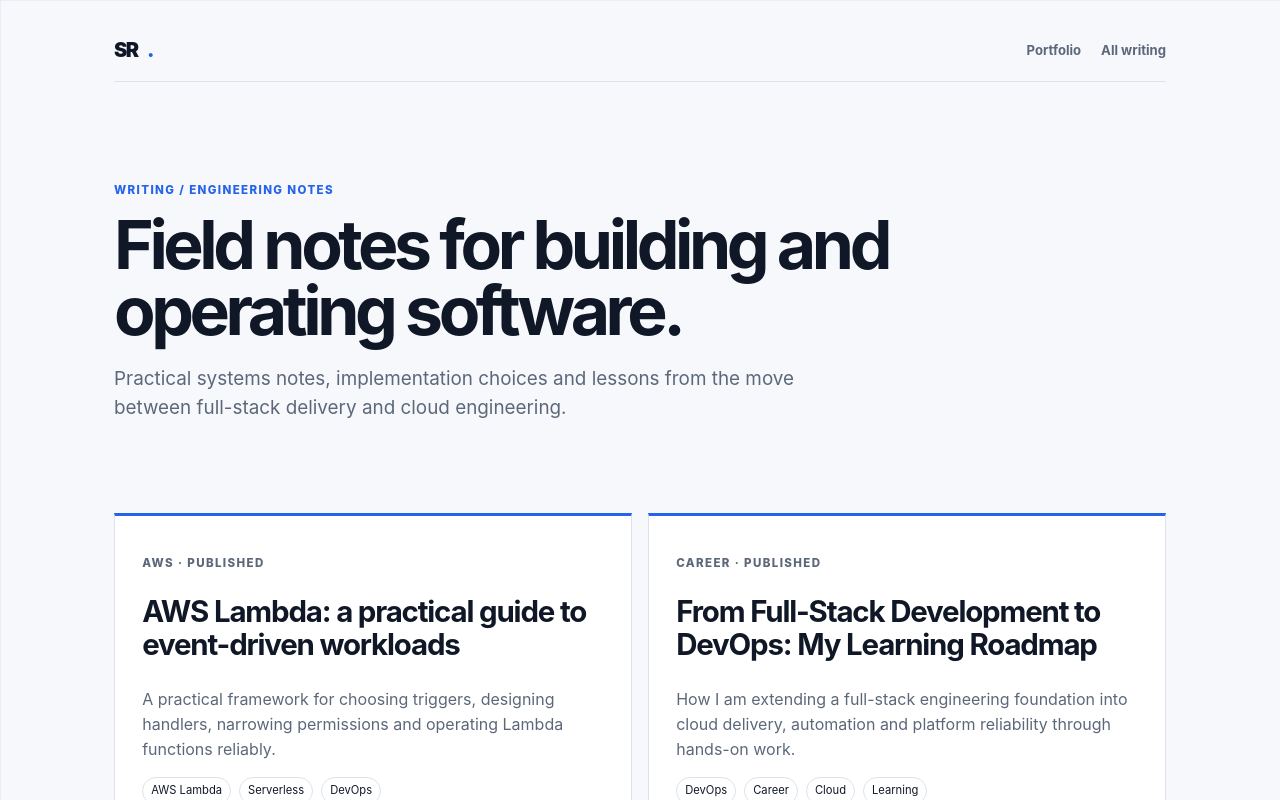
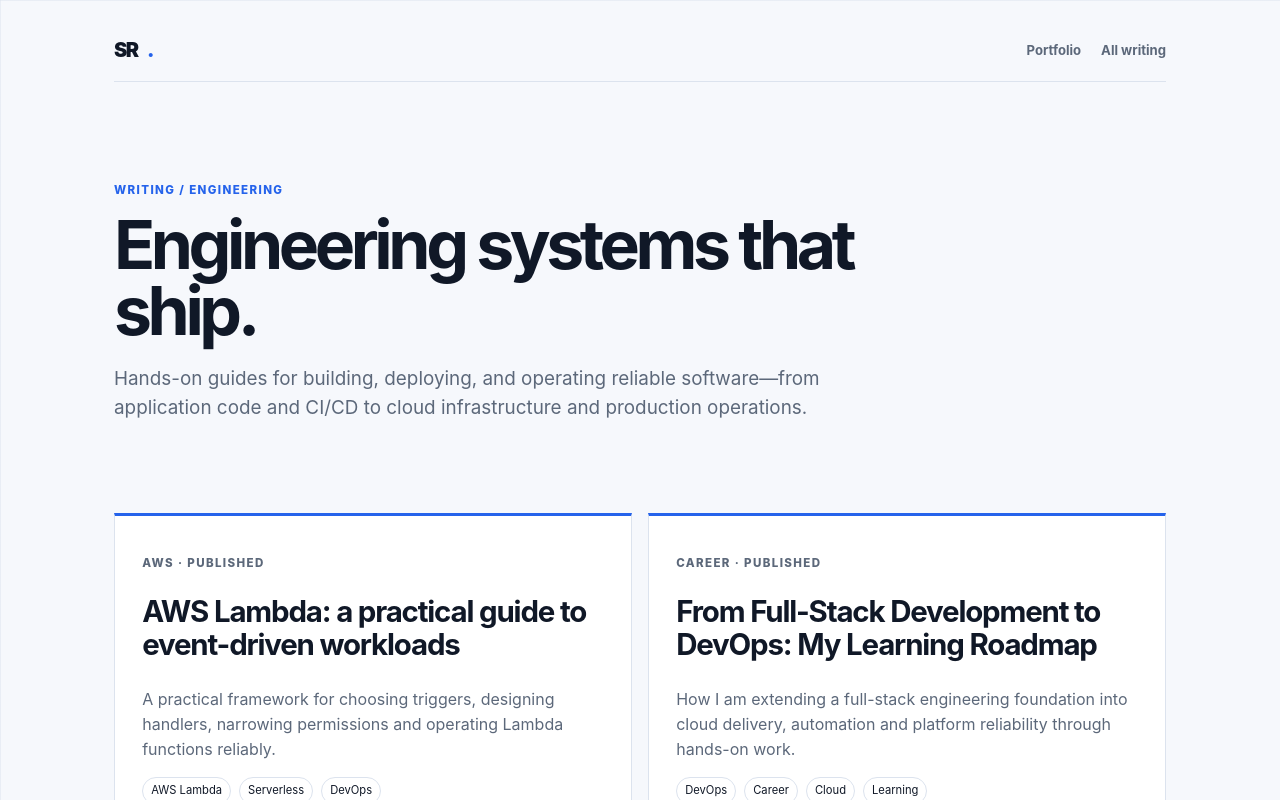
Before and after one commit to sairamraavi/sairamraavi.github.io, a Next.js app: page /blog in a window 1280 px wide. Shown: the top 800 px of the page. Built offline with nearby package versions, Linux system fonts and the light colour scheme.

Commit message:
Refine blog editorial messaging

```diff
--- a/src/app/blog/page.tsx
+++ b/src/app/blog/page.tsx
@@ -2,5 +2,5 @@ import Link from "next/link";
 import { posts } from "@/data/blog";
 
 export default function Blog() {
-  return <main className="blog-page"><header className="blog-nav"><Link className="brand" href="/">SR<span>.</span></Link><nav aria-label="Blog navigation"><Link href="/">Portfolio</Link><Link href="/blog/">All writing</Link></nav></header><section className="blog-intro"><p className="eyebrow">Writing / Engineering notes</p><h1>Field notes for building and operating software.</h1><p className="lede">Practical systems notes, implementation choices and lessons from the move between full-stack delivery and cloud engineering.</p></section><div className="blog-list">{posts.map((post) => <article key={post.slug} className={post.draft ? "" : "published-post"}><p className="eyebrow">{post.category} · {post.draft ? "Draft" : "Published"}</p><h2>{post.title}</h2><p>{post.description}</p><div className="tags">{post.tags.map((tag) => <span key={tag}>{tag}</span>)}</div><Link className="text-link" href={`/blog/${post.slug}/`}>{post.draft ? "View draft preview" : "Read article"}</Link></article>)}</div></main>;
+  return <main className="blog-page"><header className="blog-nav"><Link className="brand" href="/">SR<span>.</span></Link><nav aria-label="Blog navigation"><Link href="/">Portfolio</Link><Link href="/blog/">All writing</Link></nav></header><section className="blog-intro"><p className="eyebrow">Writing / Engineering</p><h1>Engineering systems that ship.</h1><p className="lede">Hands-on guides for building, deploying, and operating reliable software—from application code and CI/CD to cloud infrastructure and production operations.</p></section><div className="blog-list">{posts.map((post) => <article key={post.slug} className={post.draft ? "" : "published-post"}><p className="eyebrow">{post.category} · {post.draft ? "Draft" : "Published"}</p><h2>{post.title}</h2><p>{post.description}</p><div className="tags">{post.tags.map((tag) => <span key={tag}>{tag}</span>)}</div><Link className="text-link" href={`/blog/${post.slug}/`}>{post.draft ? "View draft preview" : "Read article"}</Link></article>)}</div></main>;
 }
```
